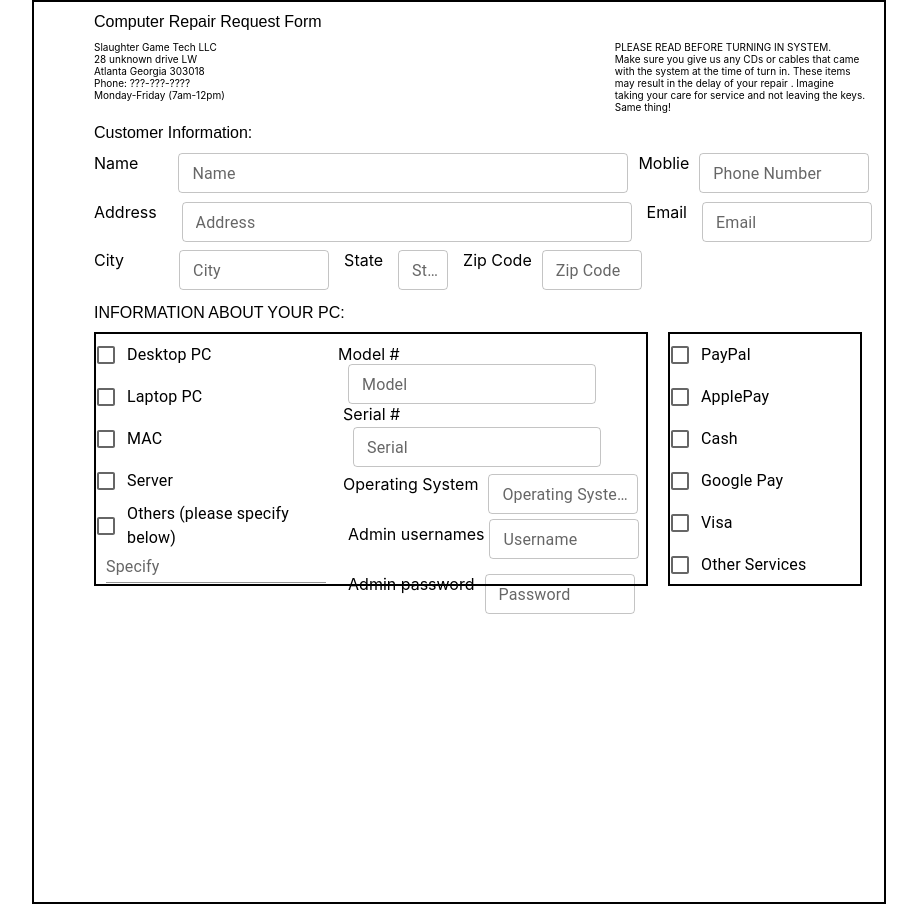
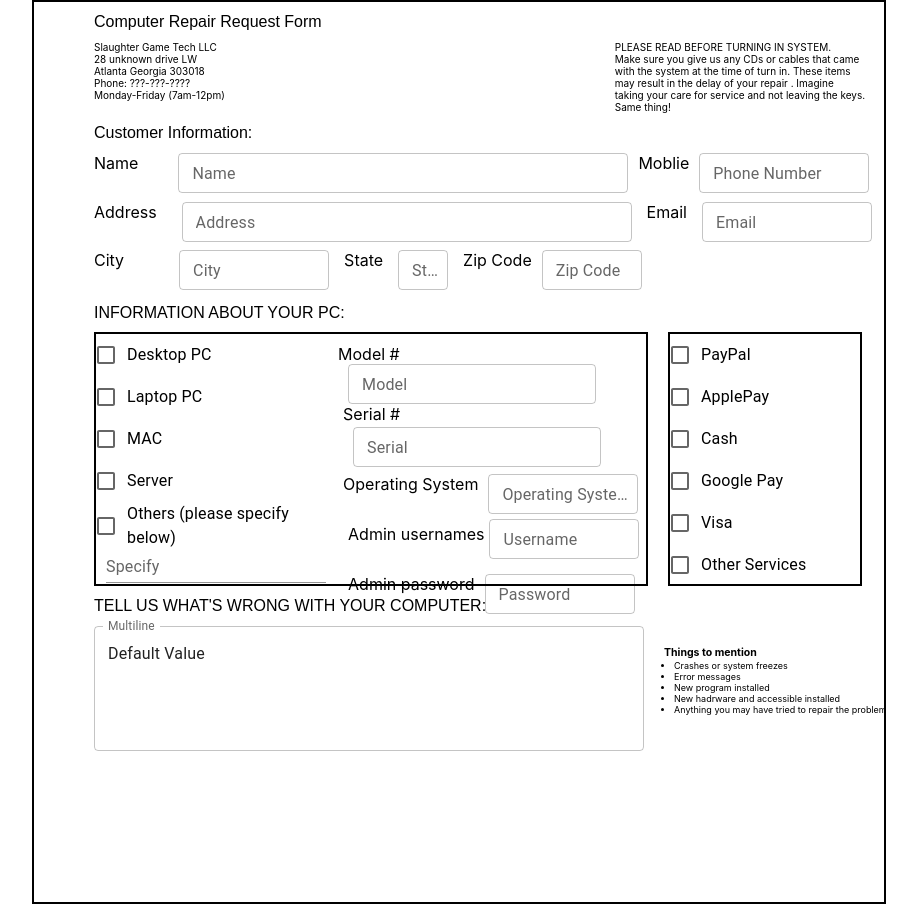
Before and after one commit to riddokun/React-Tutorial, a React (Create React App) app in the folder computer-technician-form-app/: page / in a window 1280 px wide. Shown: the whole page, without its empty margins (181-1098 px from the left). Built offline with nearby package versions, Linux system fonts and the light colour scheme.

Commit message:
created the issue box so client can tell us what wrong with their computer and created things they shpuld mention before turning in system

```diff
--- a/computer-technician-form-app/src/App.css
+++ b/computer-technician-form-app/src/App.css
@@ -52,3 +52,16 @@ p{
 
 
 }
+.problem{
+  position: relative;
+  bottom: 90px;
+}
+.problem-mention-container{
+  display: flex;
+}
+.mention{
+  position: relative;
+  bottom: 90px;
+  left: 50px;
+  font-size: 9px;
+}
--- a/computer-technician-form-app/src/App.jsx
+++ b/computer-technician-form-app/src/App.jsx
@@ -4,6 +4,8 @@ import { Component } from 'react';
 import Information from './components/customerInformation'
 import PC from './components/pcInformation'
 import Billing from './components/billingPurpose'
+import Problem from './components/issueBox'
+import Mentions from './components/thingsToMentionList'
 
 
 
@@ -43,6 +45,14 @@ class App extends Component{
          <div><PC/></div>
          <div className='billing'> <Billing/></div>
         </div>
+        {/* Start of telling us what wrong with your system */}
+        <h1 className='problem'>TELL US WHAT'S WRONG WITH YOUR COMPUTER:</h1>
+        <div className=' problem-mention-container'>
+        <div><Problem/></div>
+        <div className=' mention'>
+        <Mentions/>
+          </div>
+        </div>
 
 
       </div>
--- a/computer-technician-form-app/src/components/issueBox.jsx
+++ b/computer-technician-form-app/src/components/issueBox.jsx
@@ -0,0 +1,28 @@
+import React, { Component } from 'react'
+import {Checkbox, TextField, FormControlLabel, Box } from '@mui/material'
+
+const styles ={
+    TextField: {
+        left: '60px',
+        position: 'relative',
+        bottom: '90px',
+        width: '550px',
+    }
+
+}
+
+class Problem extends Component {
+    render() {
+        return (
+            <div>
+                <TextField id="outlined-multiline-static"
+          label="Multiline"
+          multiline
+          rows={4}
+          defaultValue="Default Value" style={styles.TextField}/>
+            </div>
+
+        )
+    }
+}
+export default Problem;
--- a/computer-technician-form-app/src/components/thingsToMentionList.jsx
+++ b/computer-technician-form-app/src/components/thingsToMentionList.jsx
@@ -0,0 +1,40 @@
+import React, { Component } from 'react'
+import {Checkbox, TextField, FormControlLabel, Box} from '@mui/material'
+import List from '@mui/material/List';
+import ListItem from '@mui/material/ListItem';
+import ListItemAvatar from '@mui/material/ListItemAvatar';
+import ListItemIcon from '@mui/material/ListItemIcon';
+import ListItemText from '@mui/material/ListItemText';
+
+const styles ={
+    mention: {
+        position: 'relative',
+        left: '30px',
+        top: '10px',
+
+    }
+
+}
+
+class Mentions extends Component {
+    render() {
+        return (
+            <div>
+                <h3 style={styles.mention}>Things to mention</h3>
+            <ul>
+           <div><li>Crashes or system freezes</li></div>
+           <div><li>Error messages</li></div>
+            <div><li>New program installed</li></div>
+            <div><li>New hadrware and accessible installed</li></div>
+           <div><li>Anything you may have tried to repair the problem</li></div>
+
+
+
+            </ul>
+            </div>
+
+        )
+    }
+}
+
+export default Mentions;
```
